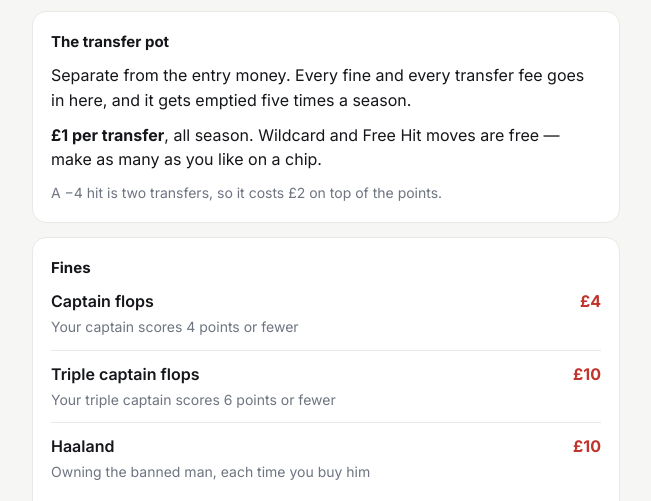
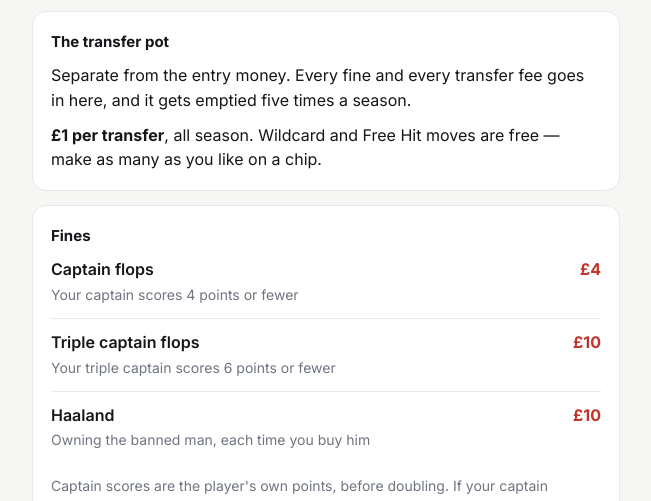
Before and after one commit to dawsonrobj-glitch/nohaalandnoparty, a plain HTML site: page public/rules.html in a window 1280 px wide. Shown: the part 299-800 px from the top of the page, without its empty margins (314-965 px from the left). Drawn offline with Linux system fonts and the light colour scheme.

Commit message:
Update rules.html

```diff
--- a/public/rules.html
+++ b/public/rules.html
@@ -91,7 +91,6 @@
   <h2>The transfer pot</h2>
   <p>Separate from the entry money. Every fine and every transfer fee goes in here, and it gets emptied five times a season.</p>
   <p><strong>£1 per transfer</strong>, all season. Wildcard and Free Hit moves are free — make as many as you like on a chip.</p>
-  <p class="small">A −4 hit is two transfers, so it costs £2 on top of the points.</p>
 </section>
 
 <section class="card">
```
